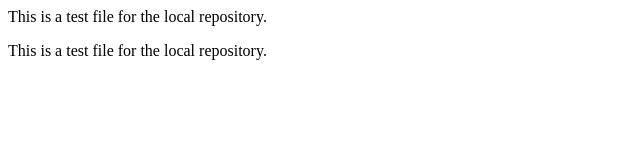
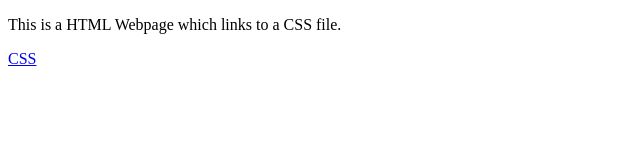
Before and after one commit to SaNDeeP-bot-ui/LOCAL_REPO, a plain HTML site: page index.html in a window 1280 px wide. Shown: the whole page, without its empty margins (0-640 px from the left). Drawn offline with Linux system fonts and the light colour scheme.

Commit message:
Add files via upload

```diff
--- a/index.html
+++ b/index.html
@@ -1,2 +1,12 @@
-<p> This is  a test file for the local repository. </p>
-<p> This is  a test file for the local repository. </p>
+<!DOCTYPE html>
+<html lang="en">
+<head>
+    <meta charset="UTF-8">
+    <meta name="viewport" content="width=device-width, initial-scale=1.0">
+    <title>Document</title>
+</head>
+<body>
+    <p>This is a HTML Webpage which links to a CSS file.</p>
+    <a href="index2.html">CSS</a>
+</body>
+</html>
```
